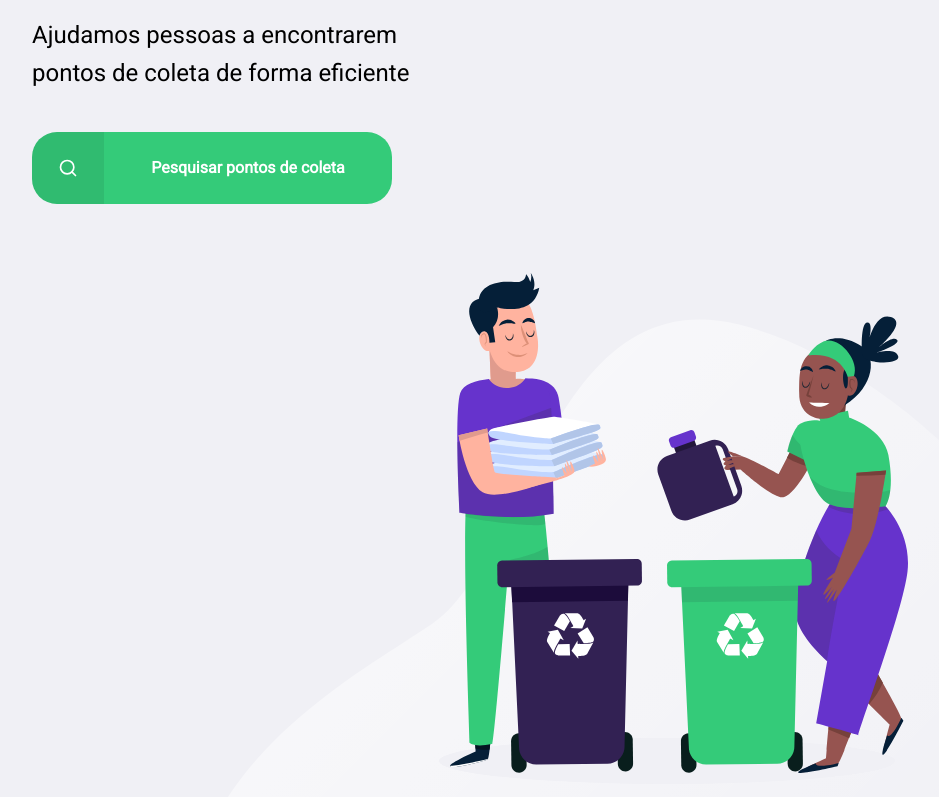
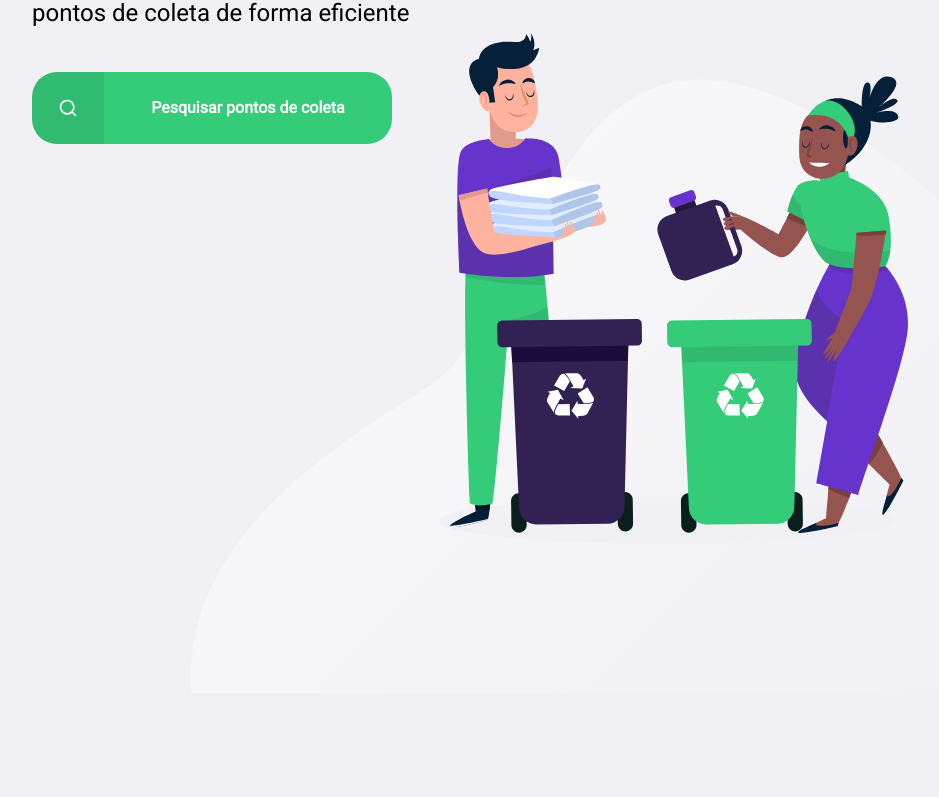
Before and after one commit to ahfamaral/coletatudo, a plain HTML site: page index.html in a window 1280 px wide. Shown: the part 267-1064 px from the top of the page, without its empty margins (258-1197 px from the left). After the commit the page ends 960 px from the top, so only its background shows below. Drawn offline with Linux system fonts and the light colour scheme.

Commit message:
Update: home background-image height

```diff
--- a/styles/main.css
+++ b/styles/main.css
@@ -33,7 +33,7 @@ e maneira que é vista pelo html (display)
 */
 
 #page-home {
-    height: 150vh;
+    height: 120vh;
 
     background: url('../assets/home-background.svg') no-repeat;
     background-position: 35vw bottom;
```
